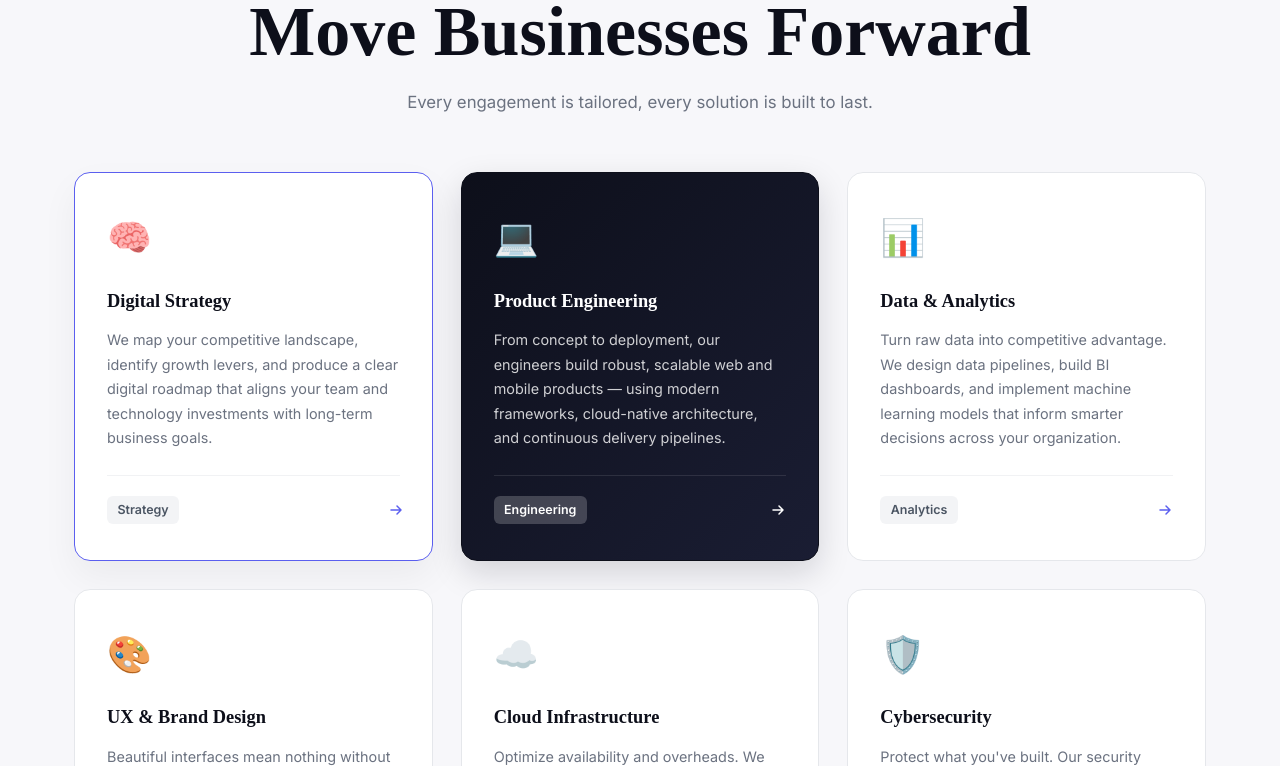
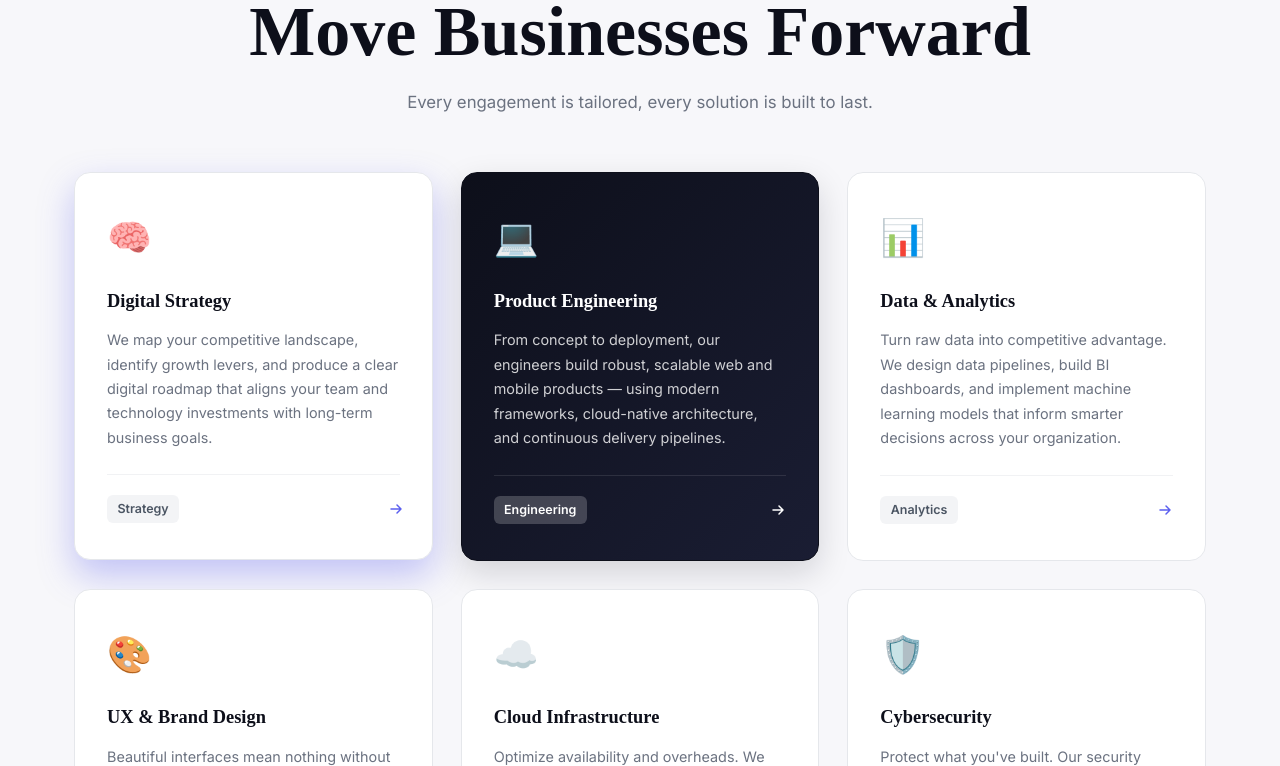
Before and after one commit to tcapital809-cloud/startup, a plain HTML site: page index.html in a window 1280 px wide. In both pictures the pointer is over the element 253 px from the left and 2295 px from the top of the page. Shown: the part 1929-2695 px from the top of the page. Drawn offline with Linux system fonts and the light colour scheme.

Commit message:
hover effect added in service crads

```diff
--- a/style.css
+++ b/style.css
@@ -622,11 +622,15 @@ img {
               box-shadow 0.3s ease,
               border-color 0.3s ease;
 }
+/* This triggers when the mouse pointer moves over the box */
+.service-card:hover {
+  transform: scale(1.03); /* Zooms the box in by 3% */
 
-.service-card:hover {
-  transform: translateY(-6px);
-  border-color: #5B5FEF;
-  box-shadow: 0 16px 36px rgba(13, 15, 26, 0.05);
+  /* Optional: Makes the purple glow slightly brighter/larger on hover for a "lifting" effect */
+  box-shadow: 0 15px 35px rgba(91, 95, 239, 0.35);
+
+  /* Optional: Changes the cursor to a pointer finger so users know it's clickable */
+  cursor: pointer;
 }
 
 .service-card--highlight {
```
